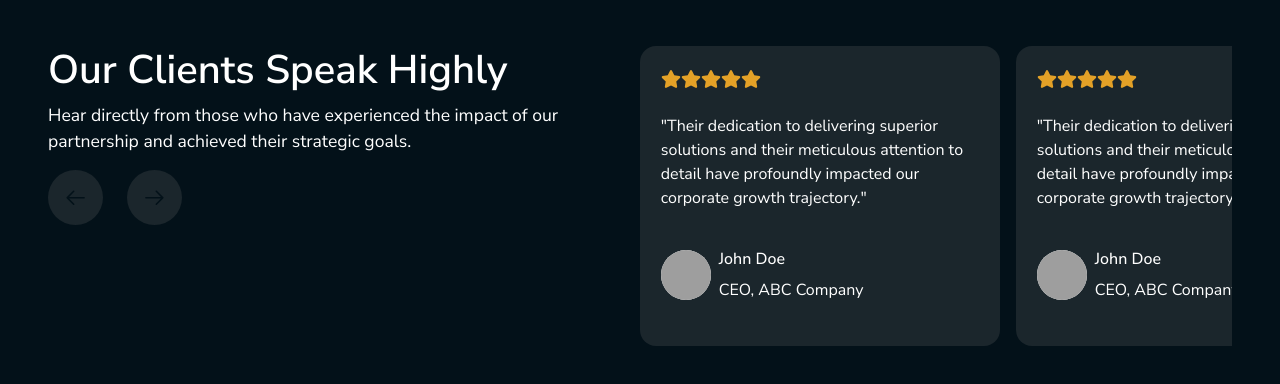
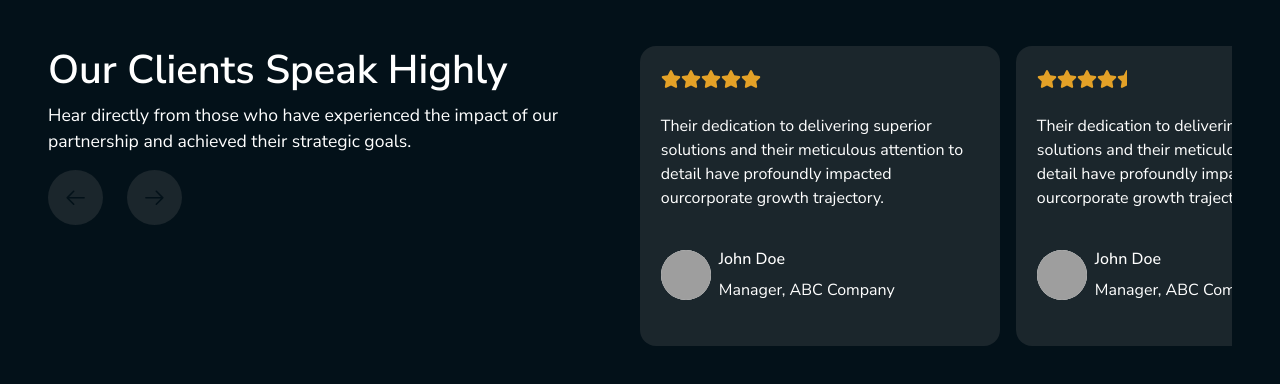
Before and after one commit to Abdelrahman0963/Task-React-Bootstrap, a React (Vite) app: page / in a window 1280 px wide. Shown: the part 1510-1894 px from the top of the page. Built offline with nearby package versions, Linux system fonts and the light colour scheme; grey boxes are pictures that could not be loaded.

Commit message:
add map for feedback card

```diff
--- a/src/components/about/About.jsx
+++ b/src/components/about/About.jsx
@@ -8,8 +8,38 @@ import { GoArrowLeft } from "react-icons/go";
 import { GoArrowRight } from "react-icons/go";
 import { FaLightbulb } from "react-icons/fa";
 import { FaStar } from "react-icons/fa";
+import { FaStarHalf } from "react-icons/fa";
 
 export default function About() {
+  const feedBackContent = [
+    {
+      rate: 5,
+      FeedBack:
+        "Their dedication to delivering superior solutions and their meticulous attention to detail have profoundly impacted ourcorporate growth trajectory.",
+      userImg:
+        "https://bootstrapmade.com/content/demo/Strategy/assets/img/person/person-m-1.webp",
+      userName: "John Doe",
+      userJob: "Manager, ABC Company",
+    },
+    {
+      rate: 4.5,
+      FeedBack:
+        "Their dedication to delivering superior solutions and their meticulous attention to detail have profoundly impacted ourcorporate growth trajectory.",
+      userImg:
+        "https://bootstrapmade.com/content/demo/Strategy/assets/img/person/person-m-1.webp",
+      userName: "John Doe",
+      userJob: "Manager, ABC Company",
+    },
+    {
+      rate: 3,
+      FeedBack:
+        "Their dedication to delivering superior solutions and their meticulous attention to detail have profoundly impacted ourcorporate growth trajectory.",
+      userImg:
+        "https://bootstrapmade.com/content/demo/Strategy/assets/img/person/person-m-1.webp",
+      userName: "John Doe",
+      userJob: "Manager, ABC Company",
+    },
+  ];
   return (
     <>
       <section className="aboutPage">
@@ -101,90 +131,34 @@ export default function About() {
               </div>
             </div>
             <div className="about-move-slid-container-feedback-cards col-12 col-lg-6 ">
-              <div className="about-move-slid-container-feedback-card d-flex flex-column rounded-4 gap-4">
+              {feedBackContent.map((item) => (
+                <div
+                  key={item.id}
+                  className="about-move-slid-container-feedback-card d-flex flex-column rounded-4 gap-4"
+                >
                   <nav className="about-move-slid-container-feedback-rate">
-                  <FaStar />
-                  <FaStar />
-                  <FaStar />
-                  <FaStar />
-                  <FaStar />
+                    {Array.from({ length: item.rate }).map((_, i) => (
+                      <FaStar key={i} />
+                    ))}
+                    {item.rate % 1 === 0.5 && <FaStarHalf />}
                   </nav>
+
                   <nav className="about-move-slid-container-feedback-content">
-                  <p>
-                    "Their dedication to delivering superior solutions and their
-                    meticulous attention to detail have profoundly impacted our
-                    corporate growth trajectory."
-                  </p>
+                    <p>{item.FeedBack}</p>
                   </nav>
+
                   <nav className="about-move-slid-container-feedback-porfile d-flex gap-2">
                     <nav className="user-porfile-image">
-                    <img
-                      src="https://bootstrapmade.com/content/demo/Strategy/assets/img/person/person-m-1.webp"
-                      alt="userPorfile"
-                    />
+                      <img src={item.userImg} alt="userPorfile" />
                     </nav>
+
                     <nav className="user-porfile-info">
-                    <h6>John Doe</h6>
-                    <p>CEO, ABC Company</p>
+                      <h6>{item.userName}</h6>
+                      <p>{item.userJob}</p>
                     </nav>
                   </nav>
                 </div>
-              <div className="about-move-slid-container-feedback-card d-flex flex-column rounded-4 gap-4">
-                <nav className="about-move-slid-container-feedback-rate">
-                  <FaStar />
-                  <FaStar />
-                  <FaStar />
-                  <FaStar />
-                  <FaStar />
-                </nav>
-                <nav className="about-move-slid-container-feedback-content">
-                  <p>
-                    "Their dedication to delivering superior solutions and their
-                    meticulous attention to detail have profoundly impacted our
-                    corporate growth trajectory."
-                  </p>
-                </nav>
-                <nav className="about-move-slid-container-feedback-porfile d-flex gap-2">
-                  <nav className="user-porfile-image">
-                    <img
-                      src="https://bootstrapmade.com/content/demo/Strategy/assets/img/person/person-m-1.webp"
-                      alt="userPorfile"
-                    />
-                  </nav>
-                  <nav className="user-porfile-info">
-                    <h6>John Doe</h6>
-                    <p>CEO, ABC Company</p>
-                  </nav>
-                </nav>
-              </div>
-              <div className="about-move-slid-container-feedback-card d-flex flex-column rounded-4 gap-4">
-                <nav className="about-move-slid-container-feedback-rate">
-                  <FaStar />
-                  <FaStar />
-                  <FaStar />
-                  <FaStar />
-                  <FaStar />
-                </nav>
-                <nav className="about-move-slid-container-feedback-content">
-                  <p>
-                    "Their dedication to delivering superior solutions and their
-                    meticulous attention to detail have profoundly impacted our
-                    corporate growth trajectory."
-                  </p>
-                </nav>
-                <nav className="about-move-slid-container-feedback-porfile d-flex gap-2">
-                  <nav className="user-porfile-image">
-                    <img
-                      src="https://bootstrapmade.com/content/demo/Strategy/assets/img/person/person-m-1.webp"
-                      alt="userPorfile"
-                    />
-                  </nav>
-                  <nav className="user-porfile-info">
-                    <h6>John Doe</h6>
-                    <p>CEO, ABC Company</p>
-                  </nav>
-                </nav>
-              </div>
+              ))}
             </div>
           </div>
         </SlideFromLift>
```
Lines whose indentation alone changed are shown as unchanged.
